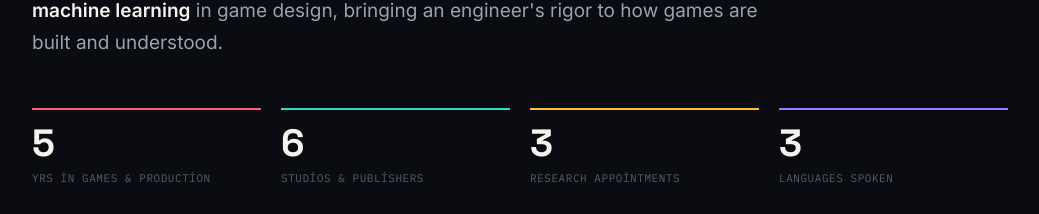
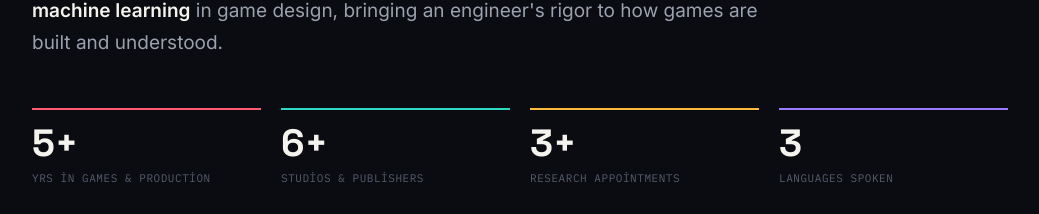
Before and after one commit to cemreyvz/cemreyvz.github.io, a plain HTML site: page index.html in a window 1280 px wide. Shown: the part 856-1070 px from the top of the page, without its empty margins (120-1159 px from the left). Drawn offline with Linux system fonts and the light colour scheme.

Commit message:
Increment statistics values in index.html

```diff
--- a/index.html
+++ b/index.html
@@ -411,9 +411,9 @@
       in game design, bringing an engineer's rigor to how games are built and understood.
     </p>
     <div class="stat-row">
-      <div class="stat"><div class="n">5</div><div class="l">Yrs in games &amp; production</div></div>
-      <div class="stat"><div class="n">6</div><div class="l">Studios &amp; publishers</div></div>
-      <div class="stat"><div class="n">3</div><div class="l">Research appointments</div></div>
+      <div class="stat"><div class="n">5+</div><div class="l">Yrs in games &amp; production</div></div>
+      <div class="stat"><div class="n">6+</div><div class="l">Studios &amp; publishers</div></div>
+      <div class="stat"><div class="n">3+</div><div class="l">Research appointments</div></div>
       <div class="stat"><div class="n">3</div><div class="l">Languages spoken</div></div>
     </div>
   </div>
```
